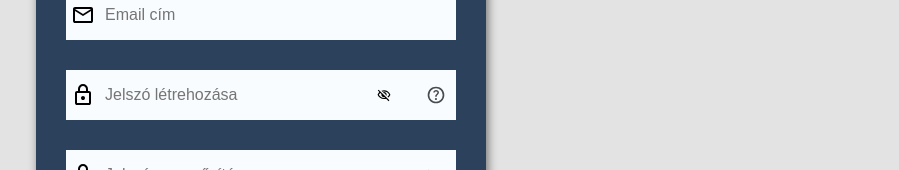
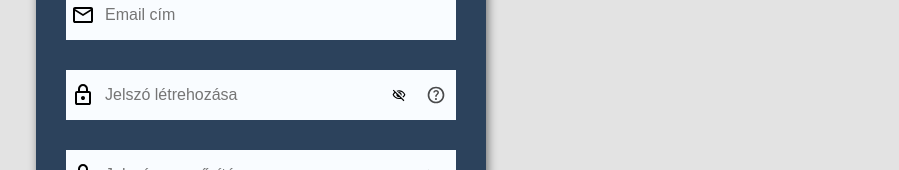
Before and after one commit to Dlevy004/kanban-webapp, a React (Vite) app in the folder frontend/: page /auth in a window 1280 px wide. Both pictures are taken after a click on the link "Regisztráció". Shown: the part 365-535 px from the top of the page, without its empty margins (379-1278 px from the left). Built offline with nearby package versions, Linux system fonts and the light colour scheme.

Commit message:
fix: adjust padding and positioning for password toggle icons in AuthPage

```diff
--- a/frontend/src/pages/AuthPage.css
+++ b/frontend/src/pages/AuthPage.css
@@ -156,7 +156,7 @@ div.input-field button {
     position: absolute;
     top: 50%;
     transform: translateY(-50%);
-    right: 30px;
+    right: 10px;
     z-index: 99;
 }
 
--- a/frontend/src/pages/AuthPage.jsx
+++ b/frontend/src/pages/AuthPage.jsx
@@ -240,14 +240,14 @@ function AuthPage() {
                                 placeholder="Jelszó létrehozása" required
                                 value={regPassword}
                                 onChange={(e) => setRegPassword(e.target.value)}
-                                style={{ paddingRight: '40px' }}
+                                style={{ paddingRight: '85px' }}
                             />
                             <img className="icon" src="./public/images/lock_24dp_000000_FILL0_wght400_GRAD0_opsz24.svg" alt="Lakat ikon" />
                             <img className="darkMode-icon icon hide" src="./public/images/lock_24dp_F9FCFF_FILL0_wght400_GRAD0_opsz24.svg" alt="Lakat ikon" />
 
                             <img
                                 className="password-toggle-icon icon"
-                                style={{ right: '60px' }}
+                                style={{ right: '45px' }}
                                 src={showRegPassword
                                     ? "./public/images/visibility_24dp_000000.svg"
                                     : "./public/images/visibility_off_24dp_000000.svg"}
@@ -256,7 +256,7 @@ function AuthPage() {
                             />
                              <img
                                 className="password-toggle-icon darkMode-icon icon hide"
-                                style={{ right: '60px' }}
+                                style={{ right: '45px' }}
                                 src={showRegPassword
                                     ? "./public/images/visibility_24dp_F9FCFF.svg"
                                     : "./public/images/visibility_off_24dp_F9FCFF.svg"}
```
